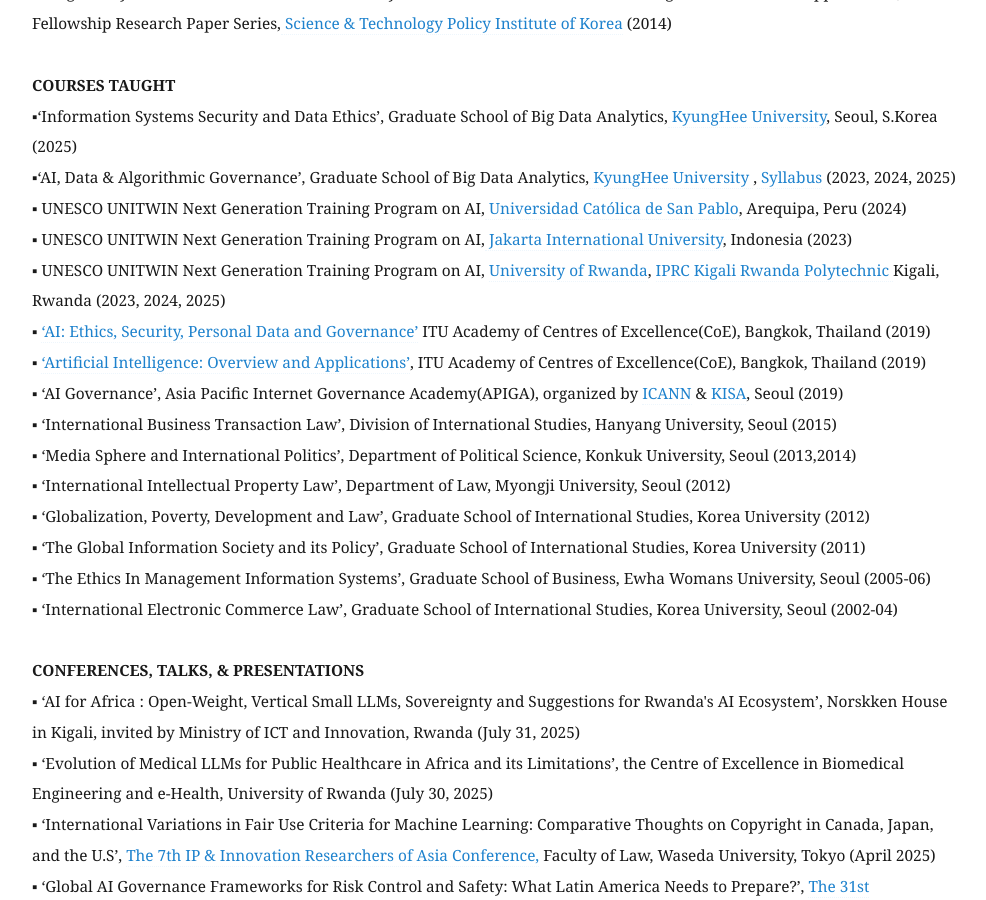
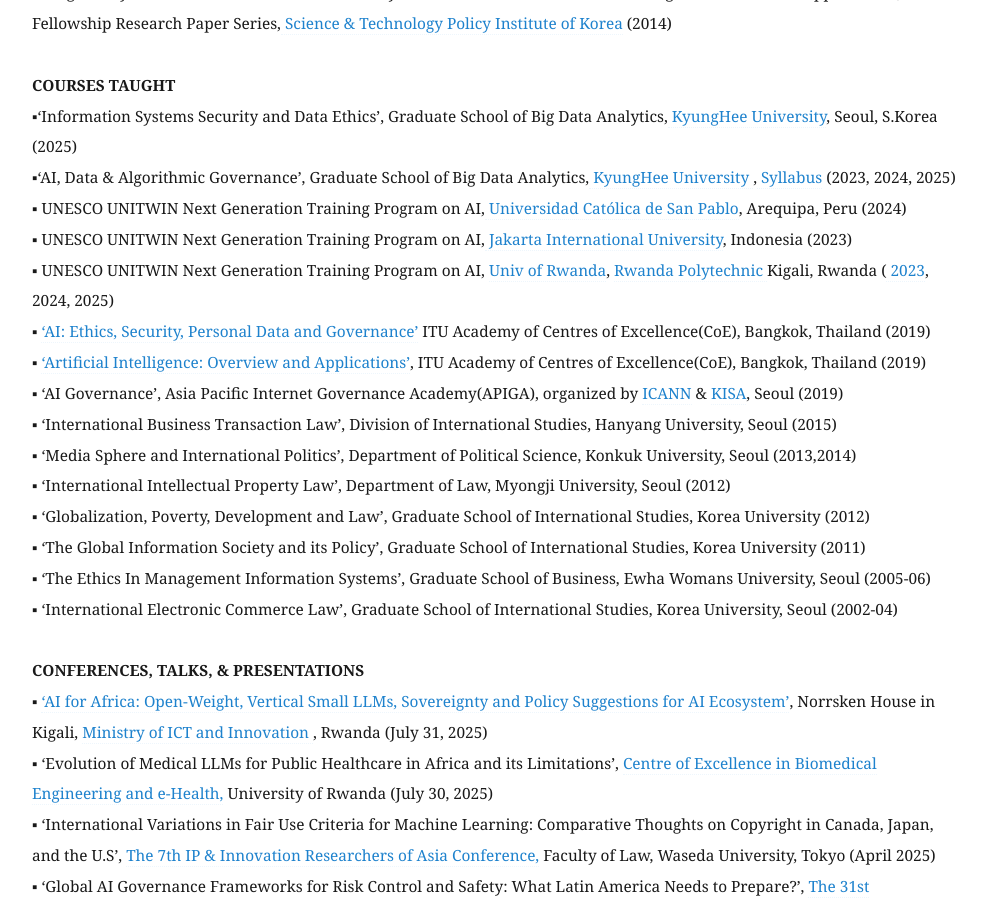
Before and after one commit to eunchangchoi/eunchangchoi.github.io, a Jekyll site: the page built from index.md, in a window 1280 px wide and 900 px high, scrolled down 4862 px. Shown: the whole window, without its empty margins (68-1054 px from the left). Built offline with Jekyll 4.4.1, drawn with Linux system fonts in a browser that asks for light colours.

Commit message:
Update index.md

```diff
--- a/index.md
+++ b/index.md
@@ -91,7 +91,7 @@
 ▪‘AI, Data & Algorithmic Governance’, Graduate School of Big Data Analytics,<a href="http://bigdata21.khu.ac.kr/main/main.html"> KyungHee University </a>,<a href="https://t.ly/IyU_W"> Syllabus</a> (2023, 2024, 2025) <br>
 ▪ UNESCO UNITWIN Next Generation Training Program on AI,<a href="https://ucsp.edu.pe/"> Universidad Católica de San Pablo</a>, Arequipa, Peru (2024) <br>
 ▪ UNESCO UNITWIN Next Generation Training Program on AI,<a href="https://jiu.ac/"> Jakarta International University</a>, Indonesia (2023)  <br>
-▪ UNESCO UNITWIN Next Generation Training Program on AI, <a href="https://ur.ac.rw/"> University of Rwanda</a>, <a href="https://www.iprckigali.rp.ac.rw">IPRC Kigali Rwanda Polytechnic </a> Kigali, Rwanda (2023, 2024, 2025) <br>
+▪ UNESCO UNITWIN Next Generation Training Program on AI, <a href="https://ur.ac.rw/"> Univ of Rwanda</a>, <a href="https://www.iprckigali.rp.ac.rw">Rwanda Polytechnic </a> Kigali, Rwanda (<a href="https://x.com/RwandaPolytec/status/1680892759413071872"> 2023</a>, 2024, 2025) <br>
 ▪ <a href="https://www.itu.int/en/ITU-D/Regional-Presence/AsiaPacific/Pages/Events/2019/Artificial-Intelligence-Overview-and-Applications.aspx">‘AI: Ethics, Security, Personal Data and Governance’</a> ITU Academy of Centres of Excellence(CoE), Bangkok, Thailand (2019) <br>
 ▪ <a href="https://www.itu.int/en/ITU-D/Regional-Presence/AsiaPacific/Pages/Events/2019/Artificial-Intelligence-Overview-and-Applications.aspx"> ‘Artificial Intelligence: Overview and Applications’</a>, ITU Academy of Centres of Excellence(CoE), Bangkok, Thailand (2019) <br>
 ▪ ‘AI Governance’, Asia Pacific Internet Governance Academy(APIGA), organized by <a href="https://www.icann.org/">ICANN</a> & <a href="https://www.kisa.or.kr/EN"> KISA</a>, Seoul (2019)  <br>
@@ -104,8 +104,8 @@
 ▪ ‘International Electronic Commerce Law’, Graduate School of International Studies, Korea University, Seoul (2002-04) <br>
     <br>
  <strong> CONFERENCES, TALKS, & PRESENTATIONS </strong> <br>
-▪ ‘AI for Africa : Open-Weight, Vertical Small LLMs, Sovereignty and Suggestions for Rwanda's AI Ecosystem’, Norskken House in Kigali, invited by Ministry of ICT and Innovation, Rwanda (July 31, 2025) <br>
-▪ ‘Evolution of Medical LLMs for Public Healthcare in Africa and its Limitations’, the Centre of Excellence in Biomedical Engineering and e-Health, University of Rwanda (July 30, 2025) <br>
+▪ <a href="https://www.linkedin.com/feed/update/urn:li:activity:7355949028733255680"> ‘AI for Africa: Open-Weight, Vertical Small LLMs, Sovereignty and Policy Suggestions for AI Ecosystem’</a>, Norrsken House in Kigali, <a href="https://x.com/RwandaICT/status/1950209792494174355"> Ministry of ICT and Innovation </a>, Rwanda (July 31, 2025) <br>
+▪ ‘Evolution of Medical LLMs for Public Healthcare in Africa and its Limitations’, <a href="https://cst.ur.ac.rw/?-The-Regional-Centre-of-Excellence-in-Biomedical-Engineering-and-eHealth-"> Centre of Excellence in Biomedical Engineering and e-Health,</a> University of Rwanda (July 30, 2025) <br>
 ▪ ‘International Variations in Fair Use Criteria for Machine Learning: Comparative Thoughts on Copyright in Canada, Japan, and the U.S’, <a href="https://ipresearchersasia.org/annual-conference"> The 7th IP & Innovation Researchers of Asia Conference,</a> Faculty of Law, Waseda University, Tokyo (April 2025)<br>
 ▪ ‘Global AI Governance Frameworks for Risk Control and Safety: What Latin America Needs to Prepare?’, <a href="https://www2.ucsm.edu.pe/JINIS2024/"> The 31st International Systems Engineering Symposium (JINIS) </a>, <a href="https://www.ucsm.edu.pe/"> Universidad Católica de Santa María,</a> Peru (Sept. 2024) <br>
 ▪ ‘How to Use Data Legitimately for Small and Midsize Enterprises (SMEs)?’, <a href="https://investigacion.ucsm.edu.pe/en/innicia-vri/"> Innicia Business Incubator</a>, UCSM, Peru (Sept. 2024) <br>
```
